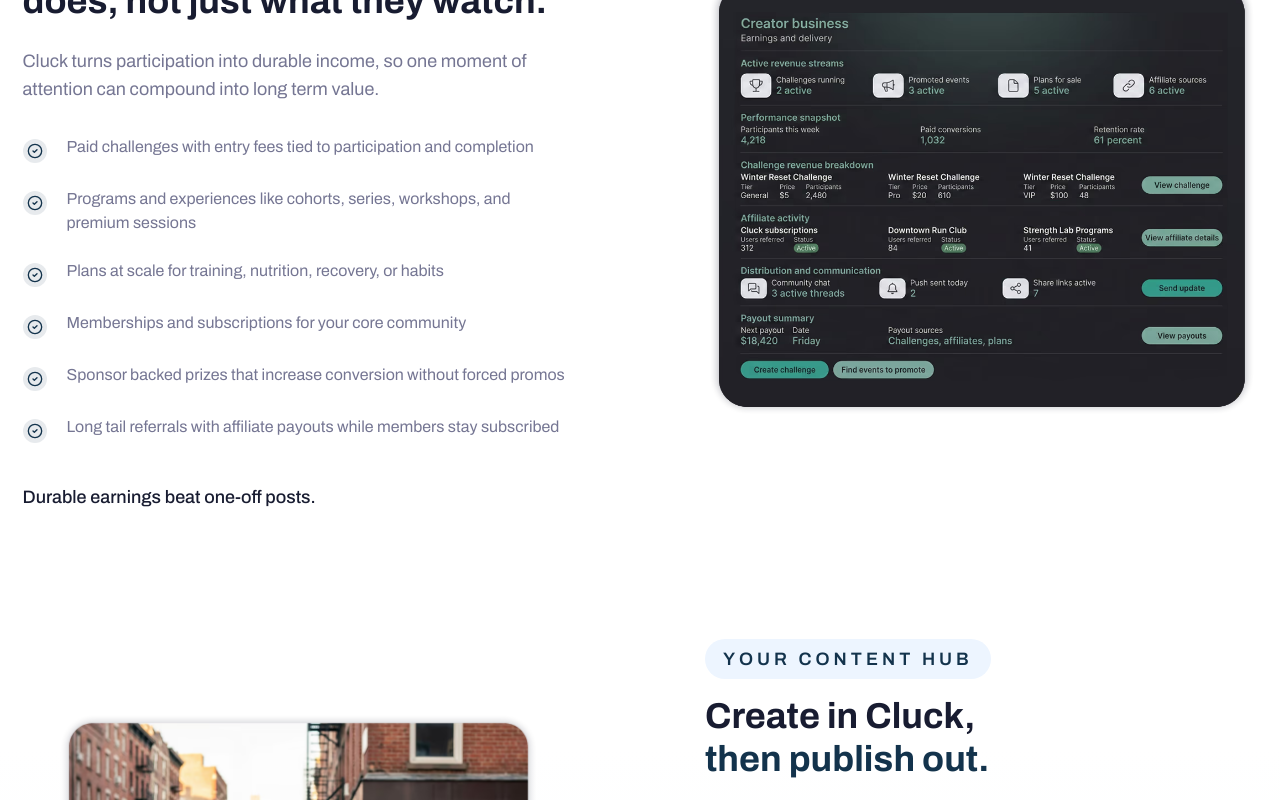
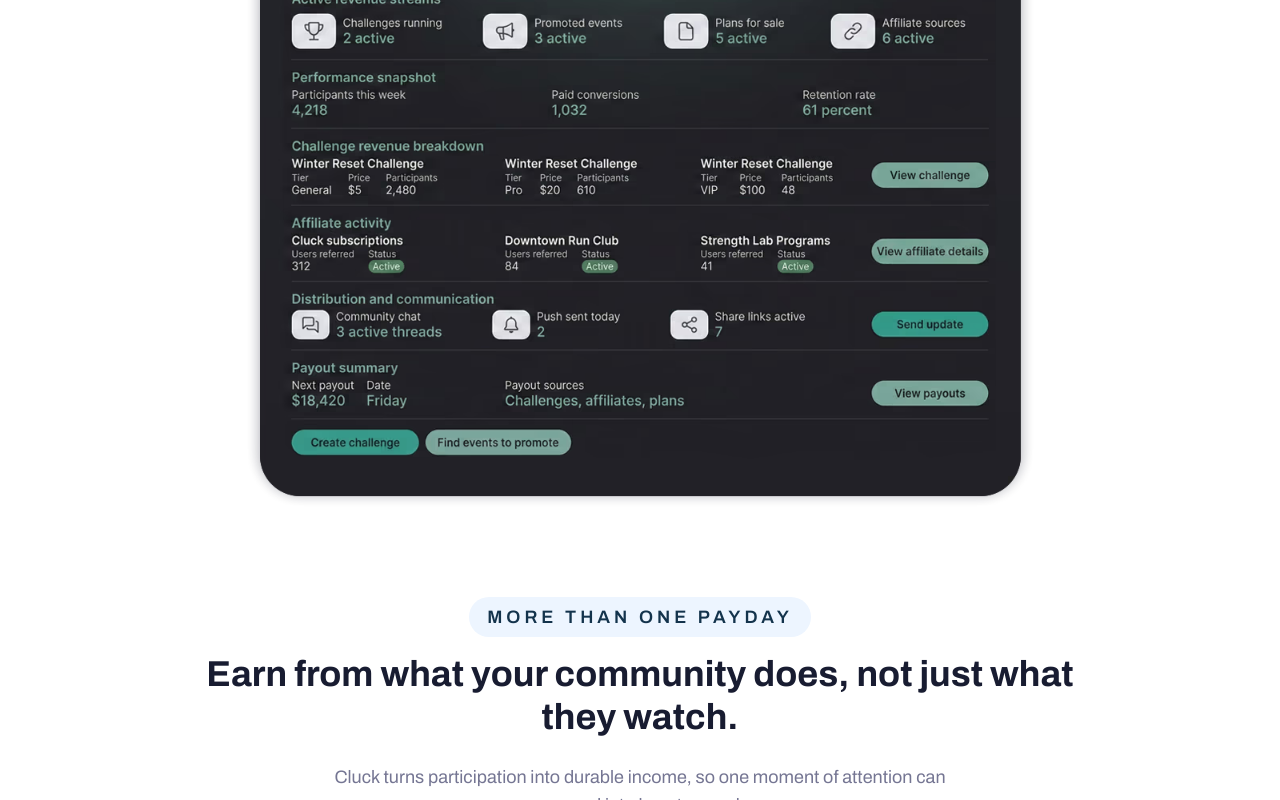
Before and after one commit to deliciousMuffin78/clucklabs-marketing, a Next.js app: page /features/creators in a window 1280 px wide. Shown: the part 2880-3680 px from the top of the page. Built offline with nearby package versions, Linux system fonts and the light colour scheme.

Commit message:
Clubs page almost done

```diff
--- a/app/(site)/features/creators/page.tsx
+++ b/app/(site)/features/creators/page.tsx
@@ -183,7 +183,7 @@
       </section>
 
       {/* Modern Club Management Section (Copied from About Design) */}
-      <section className="overflow-hidden pb-20 lg:pb-32">
+      <section className="overflow-hidden pb-20 lg:pb-20">
         <div className="max-w-c-1235 mx-auto px-4 md:px-8 xl:px-0">
           <div className="flex flex-col items-center gap-8 md:flex-row lg:gap-32.5">
             <div className="relative mx-auto aspect-[588/526.5] w-full md:w-1/2">
@@ -267,14 +267,14 @@
         </div>
       </section>
 
-      {/* Rewards & Sponsors Section (Flipped Design) */}
-      <section className="overflow-hidden pb-20 lg:pb-32">
+      {/* Rewards & Sponsors Section */}
+      <section className="overflow-hidden pb-20 lg:pb-30">
         <div className="max-w-c-1235 mx-auto px-4 md:px-8 xl:px-0">
-          <div className="flex flex-col items-center gap-8 md:flex-row-reverse lg:gap-32.5">
-            <div className="relative mx-auto aspect-[588/526.5] w-full md:w-1/2">
+          <div className="flex flex-col items-center gap-12">
+            <div className="relative mx-auto aspect-[588/526.5] w-full max-w-[800px]">
               <Image
                 src="/images/features/creators-run-the-business.avif"
-                alt="Rewards & Sponsors"
+                alt="More than one payday"
                 fill
                 className="object-contain"
                 priority
@@ -282,21 +282,23 @@
               />
             </div>
 
-            <div className="md:w-1/2">
+            <div className="w-full max-w-[900px]">
+              <div className="mb-12 text-center">
                 <h4 className="bg-zumthor text-primary mb-4 inline-block rounded-full px-4.5 py-1.5 text-lg font-semibold tracking-[4px] uppercase dark:bg-white/10">
                   MORE THAN ONE PAYDAY
                 </h4>
                 <h2 className="relative mb-6 text-2xl leading-[1.2] font-bold text-black md:text-3xl lg:text-4xl dark:text-white">
                   Earn from what your community does, not just what they watch.
                 </h2>
-              <p className="text-waterloo dark:text-manatee mb-8 text-lg">
-                Cluck turns participation into durable income, so one moment of
-                attention can compound into long term value.
+                <p className="text-waterloo dark:text-manatee mx-auto max-w-[700px] text-lg">
+                  Cluck turns participation into durable income, so one moment
+                  of attention can compound into long term value.
                 </p>
+              </div>
 
-              <div className="flex flex-col gap-6">
+              <div className="grid grid-cols-1 gap-x-15 gap-y-8 md:grid-cols-2">
                 <div className="flex items-start gap-5">
-                  <div className="bg-primary/10 text-primary mt-1 flex h-6 w-6 items-center justify-center rounded-full">
+                  <div className="bg-primary/10 text-primary mt-1 flex h-6 w-6 shrink-0 items-center justify-center rounded-full">
                     <CheckCircle2 size={16} />
                   </div>
                   <div className="flex-1">
@@ -308,7 +310,7 @@
                 </div>
 
                 <div className="flex items-start gap-5">
-                  <div className="bg-primary/10 text-primary mt-1 flex h-6 w-6 items-center justify-center rounded-full">
+                  <div className="bg-primary/10 text-primary mt-1 flex h-6 w-6 shrink-0 items-center justify-center rounded-full">
                     <CheckCircle2 size={16} />
                   </div>
                   <div className="flex-1">
@@ -320,7 +322,7 @@
                 </div>
 
                 <div className="flex items-start gap-5">
-                  <div className="bg-primary/10 text-primary mt-1 flex h-6 w-6 items-center justify-center rounded-full">
+                  <div className="bg-primary/10 text-primary mt-1 flex h-6 w-6 shrink-0 items-center justify-center rounded-full">
                     <CheckCircle2 size={16} />
                   </div>
                   <div className="flex-1">
@@ -332,7 +334,7 @@
                 </div>
 
                 <div className="flex items-start gap-5">
-                  <div className="bg-primary/10 text-primary mt-1 flex h-6 w-6 items-center justify-center rounded-full">
+                  <div className="bg-primary/10 text-primary mt-1 flex h-6 w-6 shrink-0 items-center justify-center rounded-full">
                     <CheckCircle2 size={16} />
                   </div>
                   <div className="flex-1">
@@ -343,7 +345,7 @@
                 </div>
 
                 <div className="flex items-start gap-5">
-                  <div className="bg-primary/10 text-primary mt-1 flex h-6 w-6 items-center justify-center rounded-full">
+                  <div className="bg-primary/10 text-primary mt-1 flex h-6 w-6 shrink-0 items-center justify-center rounded-full">
                     <CheckCircle2 size={16} />
                   </div>
                   <div className="flex-1">
@@ -355,7 +357,7 @@
                 </div>
 
                 <div className="flex items-start gap-5">
-                  <div className="bg-primary/10 text-primary mt-1 flex h-6 w-6 items-center justify-center rounded-full">
+                  <div className="bg-primary/10 text-primary mt-1 flex h-6 w-6 shrink-0 items-center justify-center rounded-full">
                     <CheckCircle2 size={16} />
                   </div>
                   <div className="flex-1">
@@ -367,7 +369,7 @@
                 </div>
               </div>
 
-              <p className="mt-10 text-lg font-medium text-black dark:text-white">
+              <p className="mt-12 text-center text-lg font-medium text-black dark:text-white">
                 Durable earnings beat one-off posts.
               </p>
             </div>
@@ -573,7 +575,7 @@
           <div className="flex flex-col items-center gap-8 md:flex-row lg:gap-32.5">
             <div className="relative mx-auto aspect-[588/526.5] w-full md:w-1/2">
               <Image
-                src="/images/features/creators-run-the-business.avif"
+                src="/images/features/clubs-cockpit.avif"
                 alt="Run the business, not the scramble"
                 fill
                 className="object-contain"
```
Also changed, not shown: public/images/features/clubs-cockpit.avif (added). Lines whose indentation alone changed are shown as unchanged.
